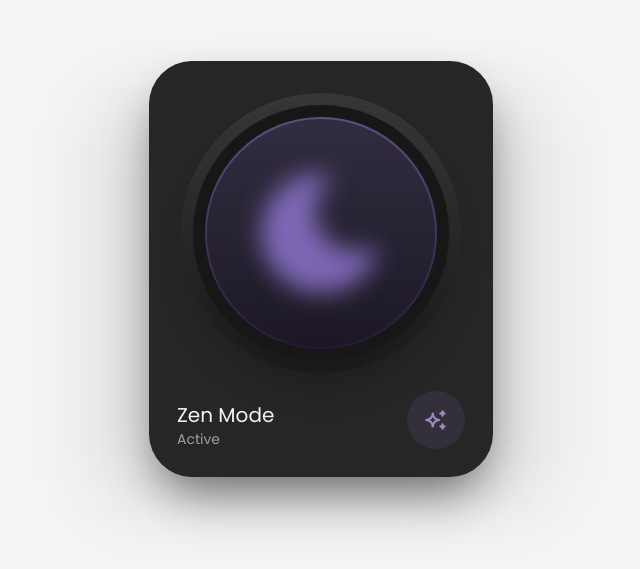
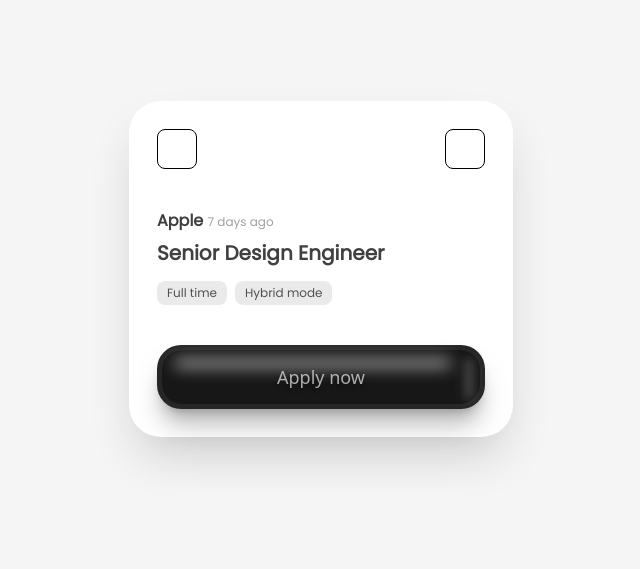
Before and after one commit to fwedwicc/fmDump, a React (Vite) app: page /canvas in a window 1280 px wide. Shown: the part 131-700 px from the top of the page, without its empty margins (319-959 px from the left). Built offline with nearby package versions, Linux system fonts and the light colour scheme; a web font is replaced by a local one.

Commit message:
Refactor Canvas component layout and styles; add new design elements and a button

```diff
--- a/src/pages/Canvas.jsx
+++ b/src/pages/Canvas.jsx
@@ -1,29 +1,31 @@
 import React from 'react'
-import { TbMoonFilled, TbSparkles } from "react-icons/tb"
 
 const Canvas = () => {
   return (
     <section className='relative h-screen overflow-hidden bg-neutral-100 grid place-content-center'>
-      <div className='z-10 absolute -translate-x-1/2 left-1/2 -translate-y-1/2 top-1/2 w-md mt-8 h-[25rem] bg-neutral-900/10 blur-2xl' />
-      <div className='z-20 p-6 rounded-[2.7rem] bg-neutral-800 shadow-2xl shadow-neutral-950/60'>
-        <div className='m-2 p-3 rounded-full size-70 bg-gradient-to-b from-neutral-700/70 to-neutral-900/50 saturate-80'>
-          <div className='p-3 size-full rounded-full bg-neutral-900 shadow-2xl shadow-neutral-900/80'>
-            <div className='rounded-full size-full bg-gradient-to-b from-violet-400/50 to-violet-700/20 p-[1.6px]'>
-              <div className='size-full rounded-full grid place-content-center bg-neutral-900/60'>
-                <TbMoonFilled className='size-36 text-violet-400/70 blur-md' />
-              </div>
+      <div className='flex flex-col gap-y-10 bg-white w-sm rounded-4xl p-7 shadow-2xl shadow-neutral-900/20'>
+        <div className='flex justify-between items-center'>
+          <div className='size-10 border rounded-lg'></div>
+          <div className='size-10 border rounded-lg'></div>
+        </div>
+        <div className='flex flex-col gap-y-1.5'>
+          <span className='text-base font-semibold text-neutral-700'>Apple <span className='text-xs font-thin text-neutral-400'>7 days ago</span></span>
+          <span className='text-xl font-semibold text-neutral-700'>Senior Design Engineer</span>
+          <div className='mt-2 flex gap-2'>
+            <span className='px-2.5 py-1 text-xs bg-neutral-200/80 rounded-lg text-neutral-600 font-medium'>Full time</span>
+            <span className='px-2.5 py-1 text-xs bg-neutral-200/80 rounded-lg text-neutral-600 font-medium'>Hybrid mode</span>
+          </div>
+        </div>
+        <button className='bg-neutral-800 p-[5px] rounded-3xl shadow-xl shadow-neutral-500/50'>
+          <div className='w-full p-[1px] bg-neutral-900 rounded-[20px]'>
+            <div className='relative w-full p-3 bg-neutral-900 rounded-[20px] text-lg text-neutral-300/80 text-shadow-lg shadow-black'>
+              <div className='absolute w-[87%] top-2 h-2 bg-neutral-200/80 blur-sm' />
+              <div className='absolute w-1 right-2 top-2 h-10 bg-neutral-200/30 blur-xs' />
+              <div className='absolute w-1 right-2 top-2 h-10 bg-neutral-300/30 blur-sm' />
+              Apply now
             </div>
           </div>
-        </div>
-        <div className='flex justify-between items-end mt-3.5 p-1'>
-          <div className='flex flex-col'>
-            <span className='text-xl font-medium text-zinc-100'>Zen Mode</span>
-            <span className='text-sm font-medium text-zinc-400'>Active</span>
-          </div>
-          <div className='bg-violet-400/10 p-4 rounded-full saturate-90'>
-            <TbSparkles className='size-6.5 text-violet-400 saturate-50' />
-          </div>
-        </div>
+        </button>
       </div>
     </section>
   )
```
Also changed, not shown: src/pages/refs.txt (added).
